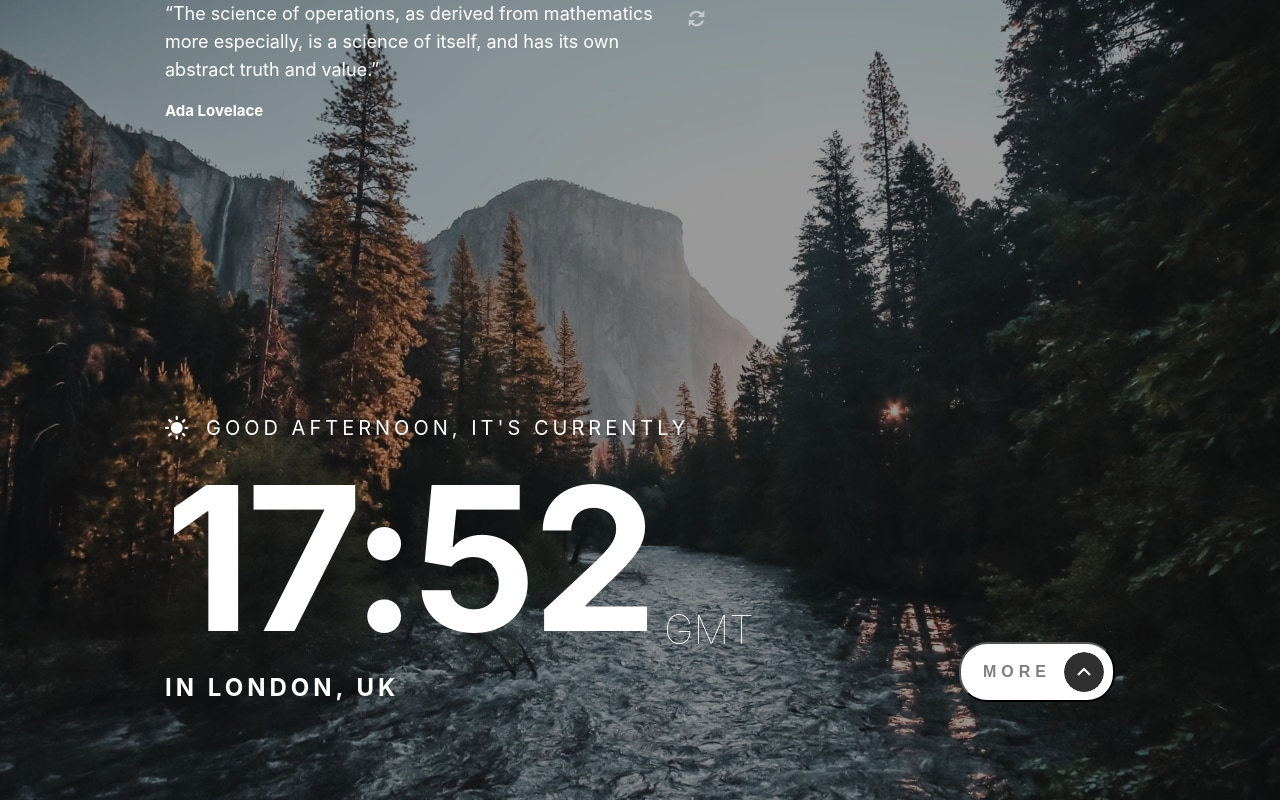
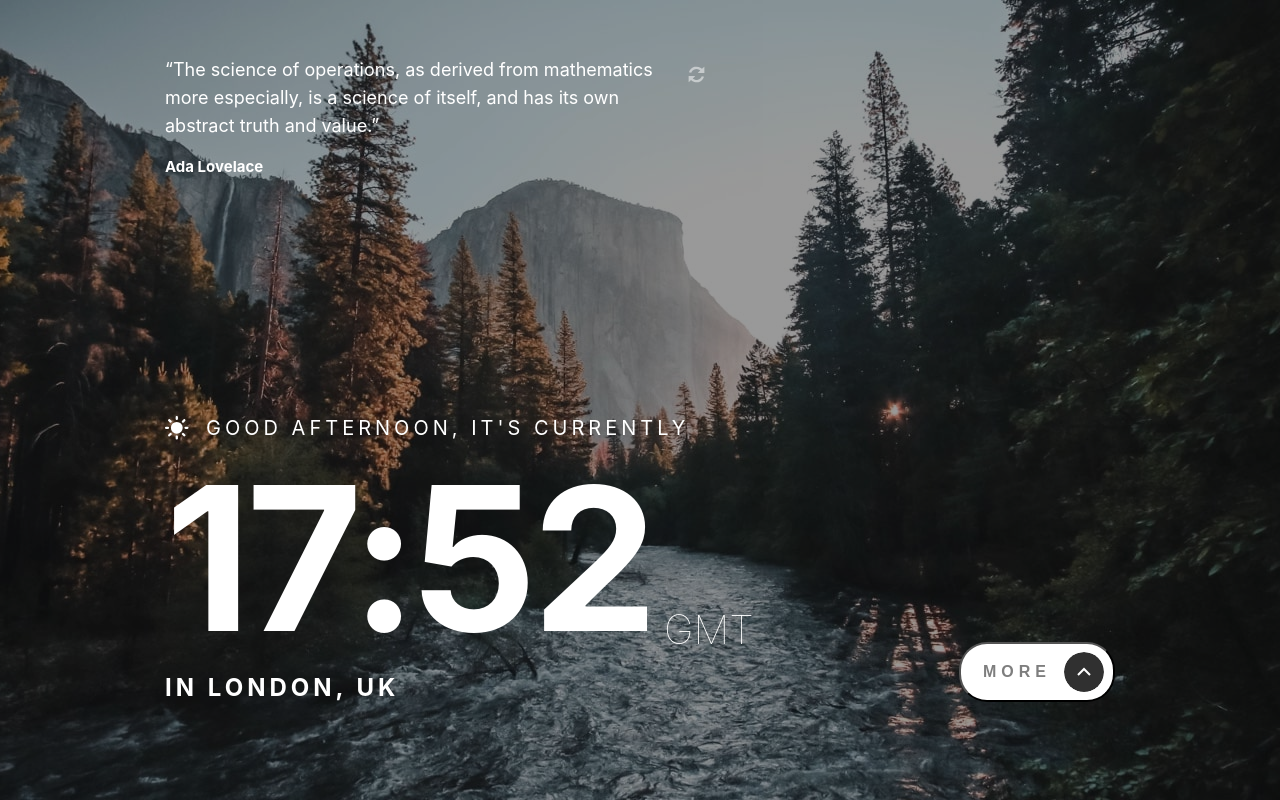
Before and after one commit to pronoia9/pun-manteau, a React (Vite) app: page / in a window 1280 px wide. Built offline with nearby package versions, Linux system fonts and the light colour scheme.

Commit message:
adjust margin

```diff
--- a/src/App.jsx
+++ b/src/App.jsx
@@ -63,11 +63,11 @@ const Container = styled(motion.div)`
 `;
 
 const Flexbox = styled(motion.div)`
-  margin: 0 ${rem(165)};
+  margin: ${rem(56)} ${rem(165)};
   flex: 1;
   display: flex;
   flex-direction: column;
-  justify-content: ${({ $showOverlay }) => (!$showOverlay ? 'space-between' : 'end')};
+  justify-content: space-between;
   z-index: 1;
 
   @media (max-width: ${rem(1230)}) {
@@ -84,7 +84,9 @@ const Flexbox = styled(motion.div)`
 `;
 
 const BottomPart = styled(motion.div)`
-  margin-bottom: ${({ $showOverlay }) => rem(!$showOverlay ? 98 : 56)};
+  margin-bottom: ${({ $showOverlay }) => rem(!$showOverlay ? 42 : 0)};
+  flex: 1;
+  justify-self: end;
   display: flex;
   flex-direction: row;
   justify-content: space-between;
```
